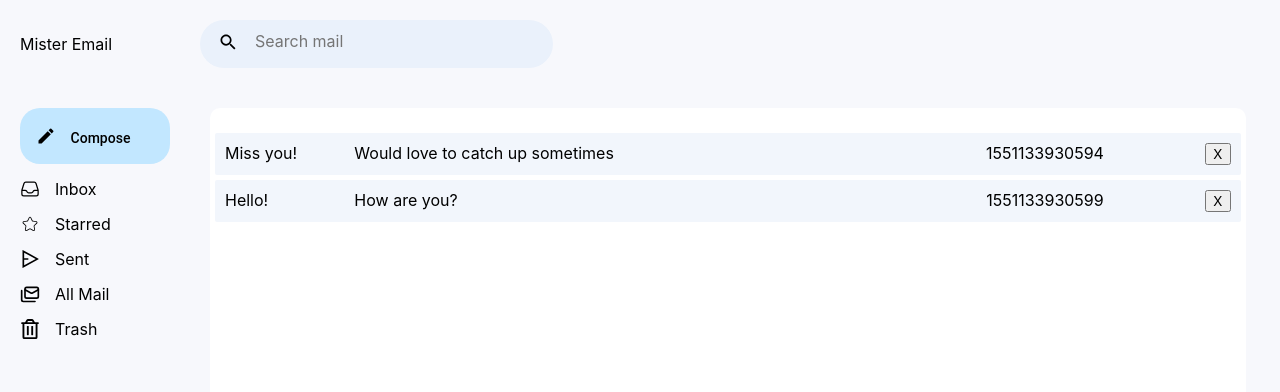
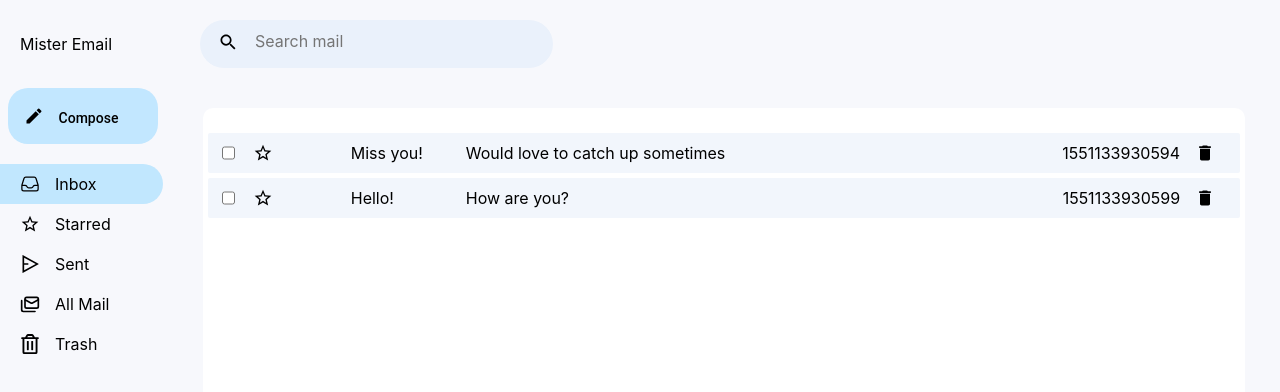
Before and after one commit to benel2606/MisterEmail, a React (Vite) app: page /#/ in a window 1280 px wide. Shown: the top 392 px of the page. Built offline with nearby package versions, Linux system fonts and the light colour scheme.

Commit message:
add icons to EmailPreview

```diff
--- a/src/assets/css/basics/base.css
+++ b/src/assets/css/basics/base.css
@@ -82,6 +82,13 @@ a.active {
     vertical-align: bottom;
     margin-inline-end: 15px;
 }
+.react-icon.before-padding{
+    margin-inline-start: 15px;
+}
+.black-fill{
+    /* fill:rgba(0, 0, 0, 0.227); */
+
+}
 /* MAC like scrollbar */
 ::-webkit-scrollbar {
     width: 8px;
--- a/src/assets/css/cmps/email-folder-list.css
+++ b/src/assets/css/cmps/email-folder-list.css
@@ -1,10 +1,7 @@
 .email-folder-list{
     grid-area: s;
     display: grid;
-    gap: 15px;
-    align-content: start;
-    justify-content: center;
-    padding: 20px;
+    height: 10%;
 }
 .email-folder-list button{
     width: 150px;
@@ -17,5 +14,36 @@
     border-radius: 20px;
     transition: all 0.3s;
     cursor: pointer;
-    background-color: #c2e7ff
+    background-color: #c2e7ff;
+    margin-block-end: 20px;
+    margin-inline-start: 8px;
 }
+.email-folder-list .email-folder-nav{
+    padding: 10px;
+    border-radius: 0 20px 20px 0;
+    text-decoration: none;
+    padding: 10px 0;
+    margin-right: 20px;
+    padding-left: 20px;
+}
+
+.email-folder-nav {
+    display: block;
+    text-decoration: none;
+    color: black;
+    padding: 10px 0;
+    flex-grow: 1;
+    border-radius: 0 20px 20px 0;
+}
+
+.email-folder-nav:hover {
+    background-color: #c4d9e6;
+    text-decoration: none;
+    font-weight: normal;
+}
+
+.email-folder-nav.active {
+    background-color: #c1e7fe;
+    text-decoration: none;
+    font-weight: normal;
+}
--- a/src/assets/css/cmps/email-list.css
+++ b/src/assets/css/cmps/email-list.css
@@ -1,22 +1,10 @@
 .email-list{
     list-style-type: none;
-    /* width: 80vw; */
-   margin: 20px;
-   /* height: 100%; */
+    margin: 20px;
     width: 95%;
     background-color: #fff;
     border-radius: 10px;
     padding: 20px 0;
-}
-.email-list a{
-    /* display: grid; */
-    /* grid-template-columns: repeat(auto-fill, minmax(200px, 1fr)); */
-    /* grid-area: l; */
-    /* padding: 0; */
-    gap: 15px;
-    display: grid;
-    grid-template-columns: minmax(100px,1fr) 3fr 1fr 1fr auto auto auto;
-    list-style-type: none;
 }
 
 .email-list .email-actions {
--- a/src/assets/css/cmps/email-preview.css
+++ b/src/assets/css/cmps/email-preview.css
@@ -1,20 +1,36 @@
 .email-preview {
     background: #f2f6fc;
     background-repeat: no-repeat;
-    /* box-shadow: 0 0 11px #0000002b; */
     padding: 10px;
-    /*display: flex;
-    flex-direction: column;
-    overflow: hidden; */
     border-radius: 2px;
     margin: 5px;
     cursor: pointer;
     display: grid;
-    /* width: 95%; */
     grid-template-columns: auto auto;
-    /* border: 1px solid black; */
+}
+.email-preview:hover{
+    box-shadow: inset 1px 0 0 #dadce0, inset -1px 0 0 #dadce0, 0 1px 2px 0 rgba(60, 64, 67, .3), 0 1px 3px 1px rgba(60, 64, 67, .15);
+    z-index: 2;
+}
+.email-preview .email-preview-container{
+    gap: 15px;
+    display: grid;
+    grid-template-columns:auto 1fr 10fr;
+    list-style-type: none;
+
 }
 
+.email-preview .email-preview-container a:hover {
+    text-decoration: none;
+}
+
+.email-preview .email-preview-container a{
+    gap: 15px;
+    display: grid;
+    /* grid-template-columns:auto 1fr minmax(100px,1fr) 3fr 1fr 1fr auto auto auto; */
+    grid-template-columns:minmax(100px,1fr) 3fr 1fr 1fr 1fr 1fr;
+    list-style-type: none;
+}
 .email-preview .info {
     padding: 10px;
     flex-grow: 1;
--- a/src/cmps/EmailFolderList.jsx
+++ b/src/cmps/EmailFolderList.jsx
@@ -1,30 +1,39 @@
 import { HiOutlineInbox } from "react-icons/hi2";
-import { CiStar } from "react-icons/ci";
+import { MdOutlineStarOutline } from "react-icons/md";
+import { MdOutlineStar } from "react-icons/md";
 import { RiSendPlane2Line } from "react-icons/ri";
 import { LuMails } from "react-icons/lu";
 import { FaRegTrashAlt } from "react-icons/fa";
 import { MdEdit } from "react-icons/md";
+
+import { Link, NavLink } from "react-router-dom";
 import React from 'react'
 
 export function EmailFolderList () {
   return (
     <div className='email-folder-list'>
-      <button><MdEdit className="react-icon" size={20}/>Compose</button>
-      <div><HiOutlineInbox className="react-icon" size={20}/>
+        <button><MdEdit className="react-icon" size={20}/>Compose</button>
+      <NavLink className="email-folder-nav" to="/">
+        <HiOutlineInbox className="react-icon" size={20}/>
         Inbox
-      </div>
-      <div><CiStar className="react-icon" size={20}/>
+      </NavLink>
+      <NavLink className="email-folder-nav" to="/Starred">
+        <MdOutlineStarOutline className="react-icon" size={20}/>
         Starred
-      </div>
-      <div><RiSendPlane2Line className="react-icon" size={20}/>
+      </NavLink>
+      <NavLink className="email-folder-nav" to="/Sent">
+        <RiSendPlane2Line className="react-icon" size={20}/>
         Sent
-      </div>
-      <div><LuMails className="react-icon" size={20}/>
+      </NavLink>
+      <NavLink className="email-folder-nav" to="/AllMail">
+        <LuMails className="react-icon" size={20}/>
         All Mail
-      </div>
-      <div><FaRegTrashAlt className="react-icon" size={20}/>
+      </NavLink>
+      <NavLink className="email-folder-nav" to="/Trash">
+        <FaRegTrashAlt className="react-icon" size={20}/>
         Trash
-      </div>
+      </NavLink>
+
     </div>
   )
 }
--- a/src/cmps/EmailPreview.jsx
+++ b/src/cmps/EmailPreview.jsx
@@ -1,9 +1,14 @@
 import { Link } from "react-router-dom";
+import { MdOutlineStarOutline } from "react-icons/md";
+import { MdDelete } from "react-icons/md";
 
 export function EmailPreview({ email, onRemoveEmail }) {
 
     return (
         <article className="email-preview">
+            <div className="email-preview-container">
+                <input type="checkbox"></input>
+                <MdOutlineStarOutline size={20}/>
                 <Link to={`/email/${email.id}`}>
                     <h4>{email.subject}</h4>
                     <h4>{email.body}</h4>
@@ -12,7 +17,8 @@ export function EmailPreview({ email, onRemoveEmail }) {
                     <h4>{email.removedAt}</h4>
                     <h4>{email.sentAt}</h4>
                 </Link>
-            <button onClick={() => onRemoveEmail(email.id)}>X</button>
+            </div>
+            <div onClick={() => onRemoveEmail(email.id)}><MdDelete className="react-icon before-padding" size={20}/></div>
         </article>
     )
 }
```
Lines whose indentation alone changed are shown as unchanged.
